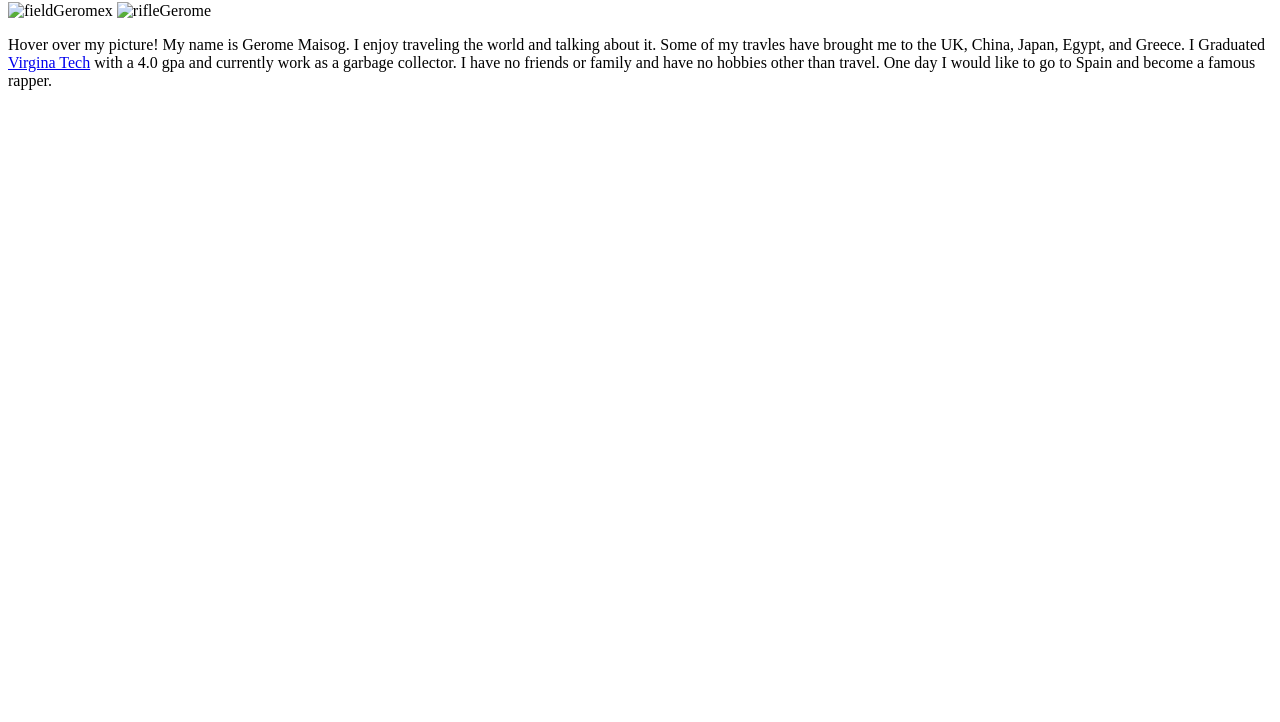
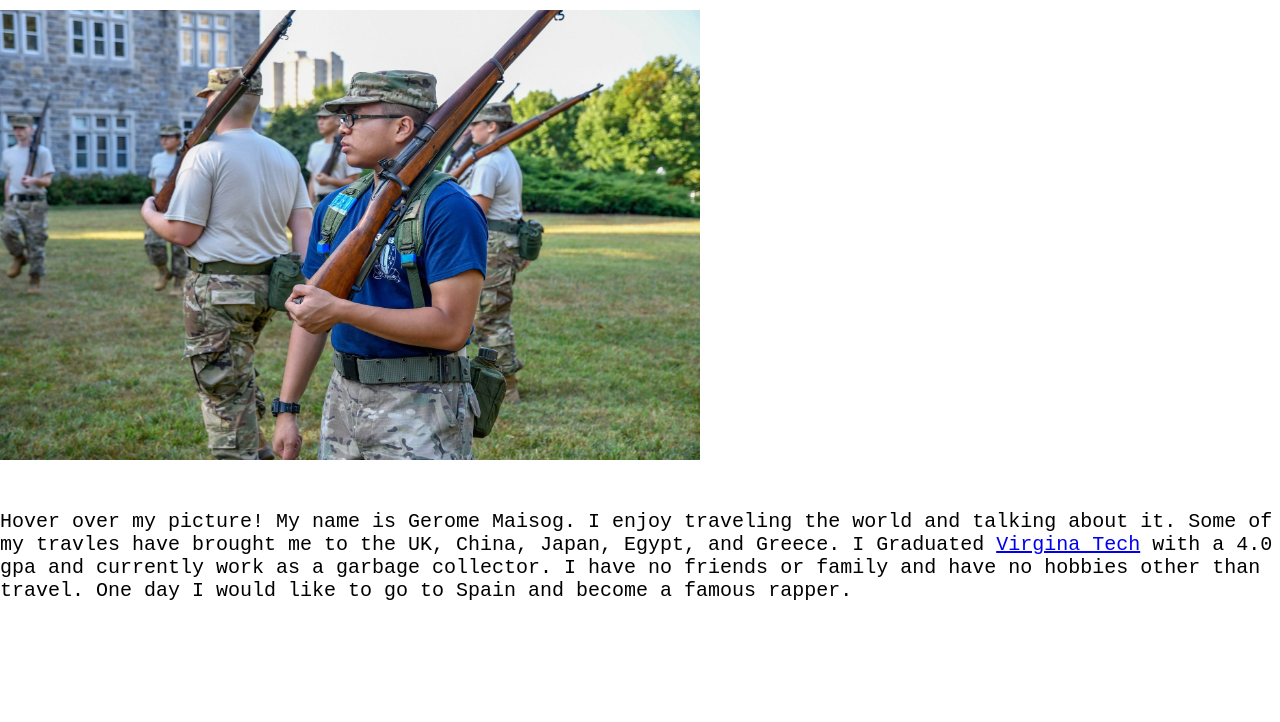
Before and after one commit to dixon3al/webdevproject1, a plain HTML site: page bio.html in a window 1280 px wide. Shown: the part 78-800 px from the top of the page. Drawn offline with Linux system fonts and the light colour scheme; files that its build step writes are made by us from their sources; a script that the page names is missing; files whose address does not match are found by name.

Commit message:
Add files via upload

```diff
--- /dev/null
+++ b/bio.css
@@ -0,0 +1,44 @@
+:root {
+    display: flex;
+    justify-content: center;
+}
+
+ .topsc{
+    display: flex;
+    justify-content: center;
+    height: 60vh;
+    width: 100vw;
+    padding: 0%;
+    margin: 0%;
+ }
+
+.botsc{
+    display: flex;
+    font-size: 20px;
+    font-family: "Courier New", Courier, monospace;
+}
+
+ img {
+    width: 700px;
+    height: 450px;
+}
+
+#cf {
+    /* position:relative; */
+    height:281px;
+    width:450px;
+    margin:0 auto;
+  }
+
+  #cf img {
+    position:absolute;
+    left:0;
+    -webkit-transition: opacity 1s ease-in-out;
+    -moz-transition: opacity 1s ease-in-out;
+    -o-transition: opacity 1s ease-in-out;
+    transition: opacity 1s ease-in-out;
+  }
+
+  #cf img.top:hover {
+    opacity:0;
+  }
--- /dev/null
+++ b/externallinks.css
@@ -0,0 +1,20 @@
+body {
+
+    display: flex;
+    height: 100vh;
+
+}
+
+.left {
+    padding: 20px;
+    justify-content: left;
+    align-items: left;
+
+}
+
+.right {
+    padding: 20px;
+
+    justify-content: right;
+    align-items: right;
+}
```
Also changed, not shown: index.css (+26 -1 lines), gerome.jpg (added), gerome2.jpg (added), gerome3.jpg (added).
